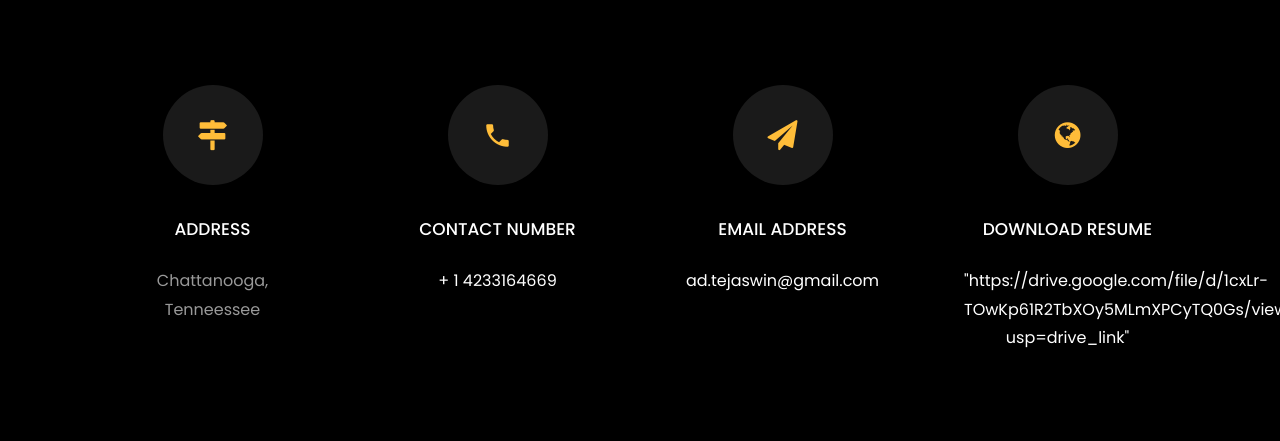
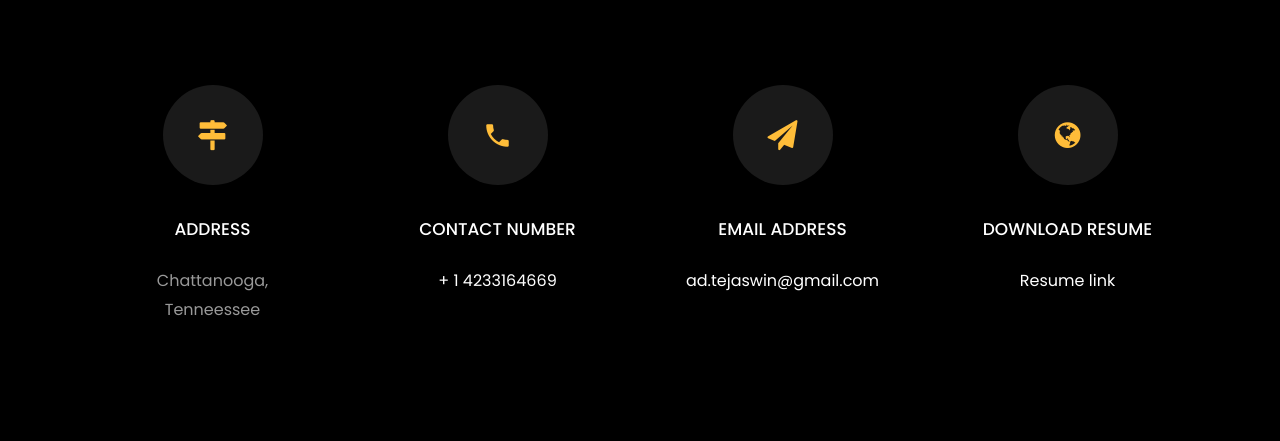
Before and after one commit to Tejaswini-Ad/Tejaswiniadari.github.io, a plain HTML site: page index.html in a window 1280 px wide. Shown: the part 4686-5127 px from the top of the page. Drawn offline with Linux system fonts and the light colour scheme; files whose address does not match are found by name.

Commit message:
Update index.html

```diff
--- a/index.html
+++ b/index.html
@@ -567,7 +567,7 @@
           			<span class="icon-globe"></span>
           		</div>
           		<h3 class="mb-4">Download Resume</h3>
-	            <p><a href=>"https://drive.google.com/file/d/1cxLr-TOwKp61R2TbXOy5MLmXPCyTQ0Gs/view?usp=drive_link"</a></p>
+	            <p><a href="https://drive.google.com/file/d/1cxLr-TOwKp61R2TbXOy5MLmXPCyTQ0Gs/view?usp=drive_link">Resume link</a></p>
 	          </div>
           </div>
 
```
